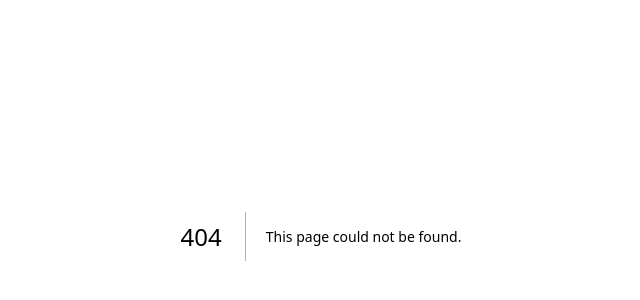
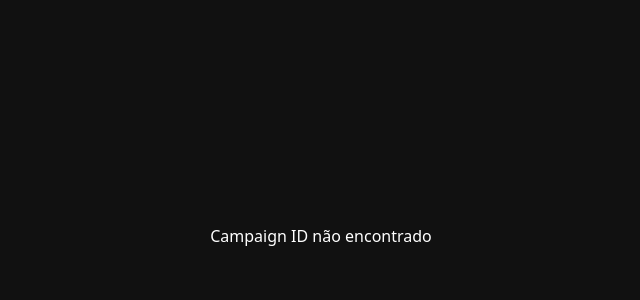
Before and after one commit to Giovanni-Rampazzo/zzysy, a Next.js app in the folder apps/web/: page /editor in a window 1280 px wide. Before the commit this address had no page. Shown: the part 164-464 px from the top of the page, without its empty margins (319-959 px from the left). Built offline with nearby package versions, Linux system fonts and the light colour scheme.

Commit message:
feat: editor page

```diff
--- /dev/null
+++ b/apps/web/app/editor/page.tsx
@@ -0,0 +1,15 @@
+"use client"
+import { Suspense } from "react"
+import { useSearchParams } from "next/navigation"
+import { KeyVisionEditor } from "@/components/editor/KeyVisionEditor"
+
+function EditorContent() {
+  const searchParams = useSearchParams()
+  const campaignId = searchParams.get("campaignId") ?? ""
+  if (!campaignId) return <div className="flex items-center justify-center h-screen bg-[#111111] text-white">Campaign ID não encontrado</div>
+  return <KeyVisionEditor campaignId={campaignId} />
+}
+
+export default function EditorPage() {
+  return <Suspense><EditorContent /></Suspense>
+}
```
